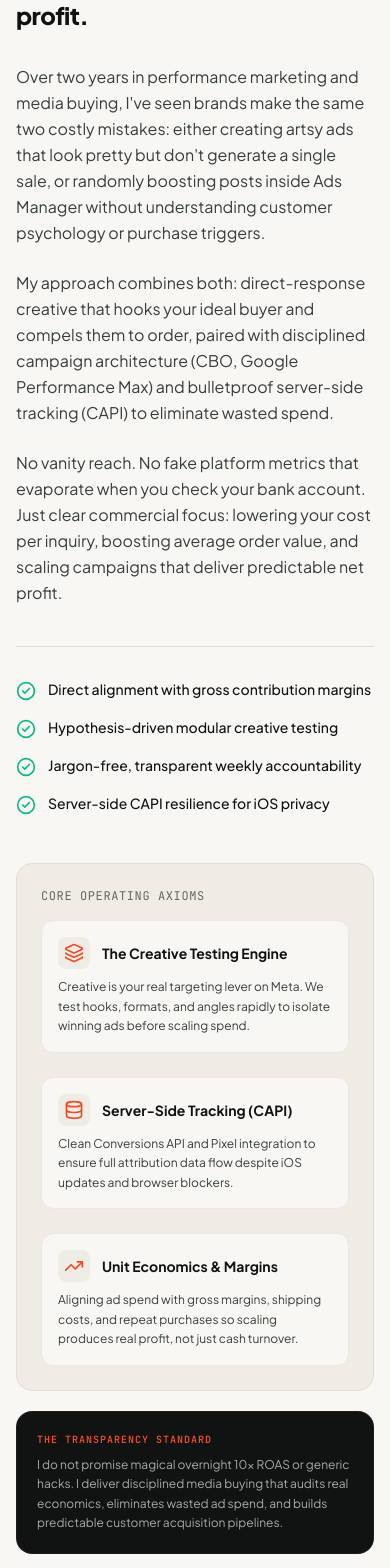
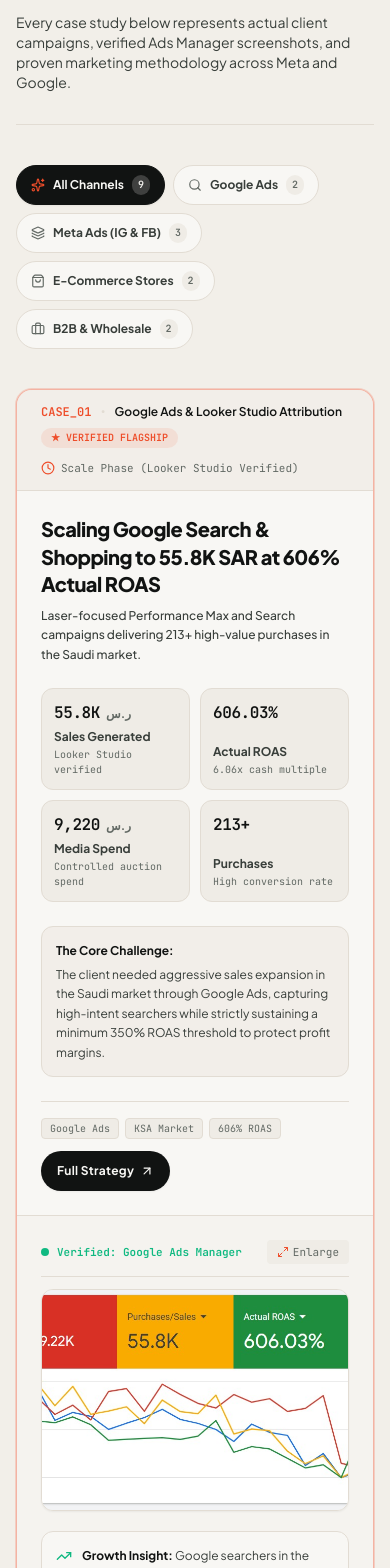
Before and after one commit to aliabdelazim7/Marketing-Portfolio, a React (Vite) app: page / in a window 390 px wide. Shown: the part 1600-3168 px from the top of the page. Built offline with nearby package versions, Linux system fonts and the light colour scheme; a web font is replaced by a local one.

Commit message:
feat: embed live campaign screenshots directly into case study cards and streamline sections

```diff
--- a/src/App.tsx
+++ b/src/App.tsx
@@ -3,11 +3,9 @@ import { LanguageProvider } from './context/LanguageContext';
 import { Navbar } from './components/Navbar';
 import { Hero } from './components/Hero';
 import { LiveTicker } from './components/LiveTicker';
+import { CaseStudiesSection } from './components/CaseStudiesSection';
 import { AboutSection } from './components/AboutSection';
-import { CaseStudiesSection } from './components/CaseStudiesSection';
 import { ExpertiseSection } from './components/ExpertiseSection';
-import { MethodologySection } from './components/MethodologySection';
-import { UnitEconomicsSimulator } from './components/UnitEconomicsSimulator';
 import { ExperienceTimeline } from './components/ExperienceTimeline';
 import { ContactSection } from './components/ContactSection';
 import { Footer } from './components/Footer';
@@ -20,11 +18,9 @@ export const App: React.FC = () => {
         <main className="flex-1">
           <Hero />
           <LiveTicker />
+          <CaseStudiesSection />
           <AboutSection />
-          <CaseStudiesSection />
           <ExpertiseSection />
-          <MethodologySection />
-          <UnitEconomicsSimulator />
           <ExperienceTimeline />
           <ContactSection />
         </main>
--- a/src/components/CaseStudiesSection.tsx
+++ b/src/components/CaseStudiesSection.tsx
@@ -13,6 +13,9 @@ import {
   Search,
   ShoppingBag,
   Briefcase,
+  Maximize2,
+  X,
+  Clock,
 } from 'lucide-react';
 
 export const CaseStudiesSection: React.FC = () => {
@@ -20,6 +23,7 @@ export const CaseStudiesSection: React.FC = () => {
   const [selectedCaseStudy, setSelectedCaseStudy] = useState<CaseStudy | null>(null);
   const [selectedCategory, setSelectedCategory] = useState<PlatformCategory>('all');
   const [isExpanded, setIsExpanded] = useState<boolean>(false);
+  const [lightboxImage, setLightboxImage] = useState<string | null>(null);
 
   // Category counts
   const counts = {
@@ -75,15 +79,15 @@ export const CaseStudiesSection: React.FC = () => {
 
   const handleFilterSelect = (catId: PlatformCategory) => {
     setSelectedCategory(catId);
-    // When user selects a specific category tab other than all, we show all of its items
     if (catId !== 'all') {
       setIsExpanded(true);
     }
   };
 
   return (
-    <section id="work" className="py-24 md:py-32 bg-canvas-subtle border-b border-border-hairline">
+    <section id="work" className="py-20 md:py-28 bg-canvas-subtle border-b border-border-hairline">
       <div className="max-w-7xl mx-auto px-4 sm:px-6 lg:px-8">
+
         {/* Section Header */}
         <div className="flex flex-col md:flex-row md:items-end justify-between gap-6 mb-10 pb-8 border-b border-border-hairline">
           <div>
@@ -142,109 +146,47 @@ export const CaseStudiesSection: React.FC = () => {
                     : 'border-border-hairline hover:border-accent/50'
                 }`}
               >
-                <div className="grid grid-cols-1 lg:grid-cols-12">
-                  {/* Left Meta & Narrative Column */}
-                  <div className="lg:col-span-7 p-6 sm:p-8 lg:p-10 flex flex-col justify-between border-b lg:border-b-0 lg:border-r border-border-hairline">
-                    <div>
-                      {/* Index & Category Header */}
-                      <div className="flex flex-wrap items-center justify-between gap-3 pb-4 mb-4 border-b border-border-hairline text-xs font-mono">
+                {/* Top Card Bar */}
+                <div className="px-6 py-3.5 sm:px-8 bg-surface/70 border-b border-border-hairline flex flex-wrap items-center justify-between gap-3 text-xs font-mono">
                   <div className="flex flex-wrap items-center gap-2 sm:gap-3 min-w-0">
                     <span className="text-accent font-bold shrink-0">CASE_0{index + 1}</span>
                     <span className="text-border-hairline shrink-0">•</span>
-                          <span className="text-ink-muted">
+                    <span className="text-ink font-semibold font-sans">
                       <bdi>{lang === 'ar' ? study.categoryAr : study.category}</bdi>
                     </span>
                     {isFlagship && (
-                            <span className="px-2 py-0.5 rounded bg-accent/10 text-accent font-mono text-[10px] font-bold shrink-0">
-                              {lang === 'ar' ? '★ دراسة رئيسية' : '★ FLAGSHIP CASE'}
+                      <span className="px-2.5 py-0.5 rounded-full bg-accent/10 text-accent font-mono text-[10px] font-bold shrink-0">
+                        {lang === 'ar' ? '★ نتائج رئيسية موثقة' : '★ VERIFIED FLAGSHIP'}
                       </span>
                     )}
                   </div>
-                        <span className="text-ink-muted text-[11px] shrink-0 font-normal">
-                          <bdi>{lang === 'ar' ? study.timeframeAr : study.timeframe}</bdi>
-                        </span>
+                  <div className="flex items-center gap-1.5 text-ink-muted text-[11px] shrink-0 font-normal">
+                    <Clock className="w-3.5 h-3.5 text-accent" />
+                    <span><bdi>{lang === 'ar' ? study.timeframeAr : study.timeframe}</bdi></span>
+                  </div>
                 </div>
 
+                {/* Main 2-Column Split: Text & Metrics on one side, SCREENSHOT IN THE FACE on other */}
+                <div className="grid grid-cols-1 lg:grid-cols-12">
+
+                  {/* Left Column: Narrative, Key Numbers, & Details */}
+                  <div className="lg:col-span-6 p-6 sm:p-8 flex flex-col justify-between border-b lg:border-b-0 lg:border-r border-border-hairline">
+                    <div>
                       {/* Headline */}
                       <h3
-                        className="text-xl sm:text-2xl md:text-3xl font-extrabold text-ink tracking-tight mb-4 group-hover:text-accent transition-colors duration-200 leading-snug"
+                        className="text-xl sm:text-2xl font-extrabold text-ink tracking-tight mb-2 group-hover:text-accent transition-colors duration-200 leading-snug"
                         dir={isRtl ? 'rtl' : 'ltr'}
                       >
                         <bdi>{lang === 'ar' ? study.titleAr : study.title}</bdi>
                       </h3>
 
                       {/* Tagline */}
-                      <p className="text-sm sm:text-base text-ink-secondary leading-relaxed mb-6 font-medium">
+                      <p className="text-xs sm:text-sm text-ink-secondary leading-relaxed mb-6 font-medium">
                         {lang === 'ar' ? study.taglineAr : study.tagline}
                       </p>
 
-                      {/* Problem teaser */}
-                      <div className="p-4 rounded-xl bg-surface/70 border border-border-hairline text-xs sm:text-sm text-ink-secondary mb-6 leading-relaxed">
-                        <span className="font-bold text-ink block mb-1">
-                          {lang === 'ar' ? 'التحدي التشغيلي والأهداف:' : 'The Core Challenge:'}
-                        </span>
-                        {lang === 'ar' ? study.challengeAr : study.challenge}
-                      </div>
-                    </div>
-
-                    {/* Actions & Tags */}
-                    <div className="pt-4 border-t border-border-hairline flex flex-wrap items-center justify-between gap-4">
-                      <div className="flex flex-wrap items-center gap-2">
-                        {study.tags.slice(0, 3).map((tag, tIdx) => (
-                          <span
-                            key={tIdx}
-                            className="px-2.5 py-1 rounded bg-surface text-[11px] font-mono text-ink-muted border border-border-hairline"
-                          >
-                            {tag}
-                          </span>
-                        ))}
-                      </div>
-
-                      <div className="flex flex-wrap items-center gap-2">
-                        {study.proofImage && (
-                          <a
-                            href={study.proofImage}
-                            target="_blank"
-                            rel="noopener noreferrer"
-                            className="inline-flex items-center gap-1.5 px-3.5 py-2 min-h-[40px] rounded-full bg-surface hover:bg-emerald-live hover:text-white text-[11px] font-mono font-bold text-ink border border-border-hairline transition-colors"
-                            title={
-                              lang === 'ar'
-                                ? 'سجل التحقق من مدير الإعلانات'
-                                : 'Inspect raw Ads Manager capture'
-                            }
-                          >
-                            <ShieldCheck className="w-3.5 h-3.5 text-emerald-live" />
-                            <span>
-                              {study.platform === 'google'
-                                ? lang === 'ar'
-                                ? 'توثيق Google Ads'
-                                : 'Google Proof'
-                              : lang === 'ar'
-                              ? 'توثيق الحساب'
-                              : 'Verified Proof'}
-                            </span>
-                          </a>
-                        )}
-
-                        <button
-                          onClick={() => setSelectedCaseStudy(study)}
-                          className="inline-flex items-center gap-2 px-4 sm:px-5 py-2.5 min-h-[40px] rounded-full bg-ink text-canvas hover:bg-accent text-xs sm:text-sm font-bold tracking-wide transition-all duration-200 shadow-sm cursor-pointer"
-                        >
-                          <span>{t.caseStudiesSection.ctaDetails}</span>
-                          <ArrowUpRight className={`w-4 h-4 ${isRtl ? 'rotate-[-90deg]' : ''}`} />
-                        </button>
-                      </div>
-                    </div>
-                  </div>
-
-                  {/* Right Metrics Grid Column */}
-                  <div className="lg:col-span-5 bg-surface/50 p-6 sm:p-8 lg:p-10 flex flex-col justify-between">
-                    <div>
-                      <span className="font-mono text-xs uppercase tracking-wider text-ink-muted block mb-6 font-bold">
-                        {lang === 'ar' ? 'المؤشرات والنتائج الموثقة' : 'Verified Performance Metrics'}
-                      </span>
-
-                      <div className="grid grid-cols-2 gap-3 sm:gap-4 lg:gap-5">
+                      {/* 4 Key Metrics Grid */}
+                      <div className="grid grid-cols-2 gap-2.5 sm:gap-3 mb-6">
                         {study.metrics.map((metric, mIdx) => {
                           const parts = metric.value.trim().split(/\s+/);
                           const hasUnit = parts.length >= 2;
@@ -254,19 +196,19 @@ export const CaseStudiesSection: React.FC = () => {
                           return (
                             <div
                               key={mIdx}
-                              className="p-3.5 sm:p-4 rounded-xl bg-canvas border border-border-hairline shadow-xs flex flex-col justify-between overflow-hidden min-w-0"
+                              className="p-3 sm:p-3.5 rounded-xl bg-surface border border-border-hairline shadow-2xs flex flex-col justify-between overflow-hidden min-w-0"
                             >
-                              <div className="flex items-baseline gap-1.5 flex-wrap min-w-0 mb-1.5 leading-none">
-                                <span className="font-mono text-base sm:text-lg md:text-xl lg:text-2xl font-black text-ink tracking-tight break-all">
+                              <div className="flex items-baseline gap-1.5 flex-wrap min-w-0 mb-1 leading-none">
+                                <span className="font-mono text-base sm:text-lg md:text-xl font-black text-ink tracking-tight break-all">
                                   {numPart}
                                 </span>
                                 {hasUnit && (
-                                  <span className="text-xs sm:text-sm font-bold text-ink-muted shrink-0 font-sans">
+                                  <span className="text-xs font-bold text-ink-muted shrink-0 font-sans">
                                     {unitPart}
                                   </span>
                                 )}
                               </div>
-                              <div className="mt-1 min-w-0">
+                              <div className="min-w-0">
                                 <span className="text-xs font-bold text-ink-secondary block truncate">
                                   {lang === 'ar' ? metric.labelAr : metric.label}
                                 </span>
@@ -278,10 +220,96 @@ export const CaseStudiesSection: React.FC = () => {
                           );
                         })}
                       </div>
+
+                      {/* Problem teaser */}
+                      <div className="p-3.5 rounded-xl bg-surface/70 border border-border-hairline text-xs sm:text-sm text-ink-secondary leading-relaxed mb-6">
+                        <span className="font-bold text-ink block mb-1">
+                          {lang === 'ar' ? 'التحدي التجاري والأهداف:' : 'The Core Challenge:'}
+                        </span>
+                        {lang === 'ar' ? study.challengeAr : study.challenge}
+                      </div>
                     </div>
 
-                    {/* Quick takeaway bar */}
-                    <div className="mt-8 p-4 rounded-xl bg-canvas border border-border-hairline flex items-start gap-3">
+                    {/* Actions & Tags */}
+                    <div className="pt-4 border-t border-border-hairline flex flex-wrap items-center justify-between gap-3">
+                      <div className="flex flex-wrap items-center gap-1.5">
+                        {study.tags.slice(0, 3).map((tag, tIdx) => (
+                          <span
+                            key={tIdx}
+                            className="px-2 py-0.5 rounded bg-surface text-[10px] sm:text-[11px] font-mono text-ink-muted border border-border-hairline"
+                          >
+                            {tag}
+                          </span>
+                        ))}
+                      </div>
+
+                      <button
+                        onClick={() => setSelectedCaseStudy(study)}
+                        className="inline-flex items-center gap-1.5 px-4 py-2 min-h-[40px] rounded-full bg-ink text-canvas hover:bg-accent text-xs font-bold tracking-wide transition-all duration-200 shadow-sm cursor-pointer"
+                      >
+                        <span>{lang === 'ar' ? 'تفاصيل الاستراتيجية' : 'Full Strategy'}</span>
+                        <ArrowUpRight className={`w-3.5 h-3.5 ${isRtl ? 'rotate-[-90deg]' : ''}`} />
+                      </button>
+                    </div>
+                  </div>
+
+                  {/* Right Column: SCREENSHOT IN THE FACE (Raw Verified Capture) */}
+                  <div className="lg:col-span-6 p-6 sm:p-8 bg-surface/40 flex flex-col justify-between">
+                    <div>
+                      {/* Screenshot Header Bar */}
+                      <div className="flex items-center justify-between pb-3 mb-3 border-b border-border-hairline text-xs font-mono">
+                        <div className="flex items-center gap-2 text-emerald-live font-bold">
+                          <span className="relative flex h-2 w-2">
+                            <span className="animate-ping absolute inline-flex h-full w-full rounded-full bg-emerald-live opacity-75"></span>
+                            <span className="relative inline-flex rounded-full h-2 w-2 bg-emerald-live"></span>
+                          </span>
+                          <span className="text-[11px] sm:text-xs">
+                            {study.platform === 'google'
+                              ? (lang === 'ar' ? 'سجل معتمد: Google Ads Manager' : 'Verified: Google Ads Manager')
+                              : (lang === 'ar' ? 'سجل معتمد: Meta Ads Manager' : 'Verified: Meta Ads Manager')}
+                          </span>
+                        </div>
+
+                        {study.proofImage && (
+                          <button
+                            onClick={() => setLightboxImage(study.proofImage || null)}
+                            className="inline-flex items-center gap-1 px-2.5 py-1 rounded bg-surface hover:bg-border-hairline text-[11px] text-ink-muted hover:text-ink transition-colors cursor-pointer"
+                            title={lang === 'ar' ? 'تكبير صورة السجل' : 'Enlarge Capture'}
+                          >
+                            <Maximize2 className="w-3 h-3 text-accent" />
+                            <span>{lang === 'ar' ? 'تكبير الصورة' : 'Enlarge'}</span>
+                          </button>
+                        )}
+                      </div>
+
+                      {/* The Visible Screenshot Preview */}
+                      {study.proofImage ? (
+                        <div
+                          onClick={() => setLightboxImage(study.proofImage || null)}
+                          className="relative rounded-xl overflow-hidden border border-border-hairline shadow-sm group/img cursor-zoom-in bg-canvas"
+                        >
+                          <img
+                            src={study.proofImage}
+                            alt={study.title}
+                            loading="lazy"
+                            className="w-full h-[220px] sm:h-[280px] lg:h-[300px] object-cover object-top transition-transform duration-300 group-hover/img:scale-[1.02]"
+                          />
+                          <div className="absolute inset-0 bg-ink/35 opacity-0 group-hover/img:opacity-100 transition-opacity flex items-center justify-center p-4">
+                            <span className="px-4 py-2 rounded-full bg-ink/90 text-canvas text-xs font-bold font-mono flex items-center gap-2 shadow-lg backdrop-blur-xs">
+                              <Maximize2 className="w-3.5 h-3.5 text-accent" />
+                              <span>{lang === 'ar' ? 'انقر لتكبير السجل وفحص الأرقام' : 'Click to inspect full screenshot'}</span>
+                            </span>
+                          </div>
+                        </div>
+                      ) : (
+                        <div className="h-[220px] rounded-xl bg-surface border border-dashed border-border-hairline flex items-center justify-center text-xs font-mono text-ink-muted">
+                          {lang === 'ar' ? 'سجل الأداء معتمد ومؤكد' : 'Performance Data Verified'}
+                        </div>
+                      )}
+                    </div>
+
+                    {/* Growth Insight Takeaway */}
+                    <div className="mt-5 p-3.5 rounded-xl bg-canvas border border-border-hairline flex items-start gap-2.5">
                       <TrendingUp className="w-4 h-4 text-emerald-live shrink-0 mt-0.5" />
                       <p className="text-xs text-ink-secondary leading-relaxed">
                         <span className="font-bold text-ink">
@@ -291,6 +319,7 @@ export const CaseStudiesSection: React.FC = () => {
                       </p>
                     </div>
                   </div>
+
                 </div>
               </article>
             );
@@ -318,7 +347,7 @@ export const CaseStudiesSection: React.FC = () => {
 
               <button
                 onClick={() => setIsExpanded(true)}
-                className="inline-flex items-center gap-2.5 px-7 py-3.5 rounded-full bg-ink text-canvas hover:bg-accent text-sm font-bold tracking-wide transition-all duration-200 shadow-md cursor-pointer hover:-translate-y-0.5"
+                className="inline-flex items-center gap-2.5 px-7 py-3.5 min-h-[48px] rounded-full bg-ink text-canvas hover:bg-accent text-sm font-bold tracking-wide transition-all duration-200 shadow-md cursor-pointer hover:-translate-y-0.5"
               >
                 <span>
                   {t.caseStudiesSection.expandButton} (+{caseStudiesList.length - 2})
@@ -337,7 +366,7 @@ export const CaseStudiesSection: React.FC = () => {
                 setIsExpanded(false);
                 document.getElementById('work')?.scrollIntoView({ behavior: 'smooth' });
               }}
-              className="inline-flex items-center gap-2 px-6 py-3 rounded-full bg-surface hover:bg-canvas border border-border-hairline text-ink-secondary hover:text-ink text-xs sm:text-sm font-bold font-mono transition-colors cursor-pointer"
+              className="inline-flex items-center gap-2 px-6 py-3 min-h-[44px] rounded-full bg-surface hover:bg-canvas border border-border-hairline text-ink-secondary hover:text-ink text-xs sm:text-sm font-bold font-mono transition-colors cursor-pointer"
             >
               <ChevronUp className="w-4 h-4" />
               <span>{t.caseStudiesSection.collapseButton}</span>
@@ -351,6 +380,40 @@ export const CaseStudiesSection: React.FC = () => {
         caseStudy={selectedCaseStudy}
         onClose={() => setSelectedCaseStudy(null)}
       />
+
+      {/* High-Resolution Screenshot Lightbox Modal */}
+      {lightboxImage && (
+        <div
+          className="fixed inset-0 z-50 bg-ink/90 backdrop-blur-md flex items-center justify-center p-3 sm:p-6"
+          onClick={() => setLightboxImage(null)}
+        >
+          <div
+            className="relative max-w-5xl w-full max-h-[92vh] bg-canvas rounded-2xl overflow-hidden shadow-2xl border border-border-hairline flex flex-col my-auto"
+            onClick={(e) => e.stopPropagation()}
+          >
+            <div className="flex items-center justify-between p-4 bg-surface border-b border-border-hairline">
+              <span className="text-xs font-mono font-bold text-ink flex items-center gap-2">
+                <ShieldCheck className="w-4 h-4 text-emerald-live" />
+                <span>{lang === 'ar' ? 'سجل التحقق من مدير الإعلانات (عرض كامل)' : 'Verified Ads Manager Capture (Full Resolution)'}</span>
+              </span>
+              <button
+                onClick={() => setLightboxImage(null)}
+                className="w-10 h-10 min-w-[40px] min-h-[40px] flex items-center justify-center rounded-full bg-canvas hover:bg-border-hairline text-ink transition-colors cursor-pointer"
+                aria-label="Close"
+              >
+                <X className="w-5 h-5" />
+              </button>
+            </div>
+            <div className="p-2 sm:p-4 overflow-auto max-h-[calc(92vh-64px)] bg-canvas-dark flex items-center justify-center">
+              <img
+                src={lightboxImage}
+                alt="Campaign Proof Screenshot"
+                className="max-w-full h-auto object-contain rounded-lg shadow-md"
+              />
+            </div>
+          </div>
+        </div>
+      )}
     </section>
   );
 };
--- a/src/components/Navbar.tsx
+++ b/src/components/Navbar.tsx
@@ -46,11 +46,9 @@ export const Navbar: React.FC = () => {
   }, [mobileMenuOpen]);
 
   const navLinks = [
+    { href: '#work', label: t.nav.work },
     { href: '#about', label: t.nav.about },
-    { href: '#work', label: t.nav.work },
     { href: '#expertise', label: t.nav.expertise },
-    { href: '#methodology', label: t.nav.methodology },
-    { href: '#calculator', label: t.nav.calculator },
     { href: '#timeline', label: t.nav.journey },
     { href: '#contact', label: t.nav.contact },
   ];
```
Also changed, not shown: src/data/content.ts (+10 -14 lines). Lines whose indentation alone changed are shown as unchanged.
